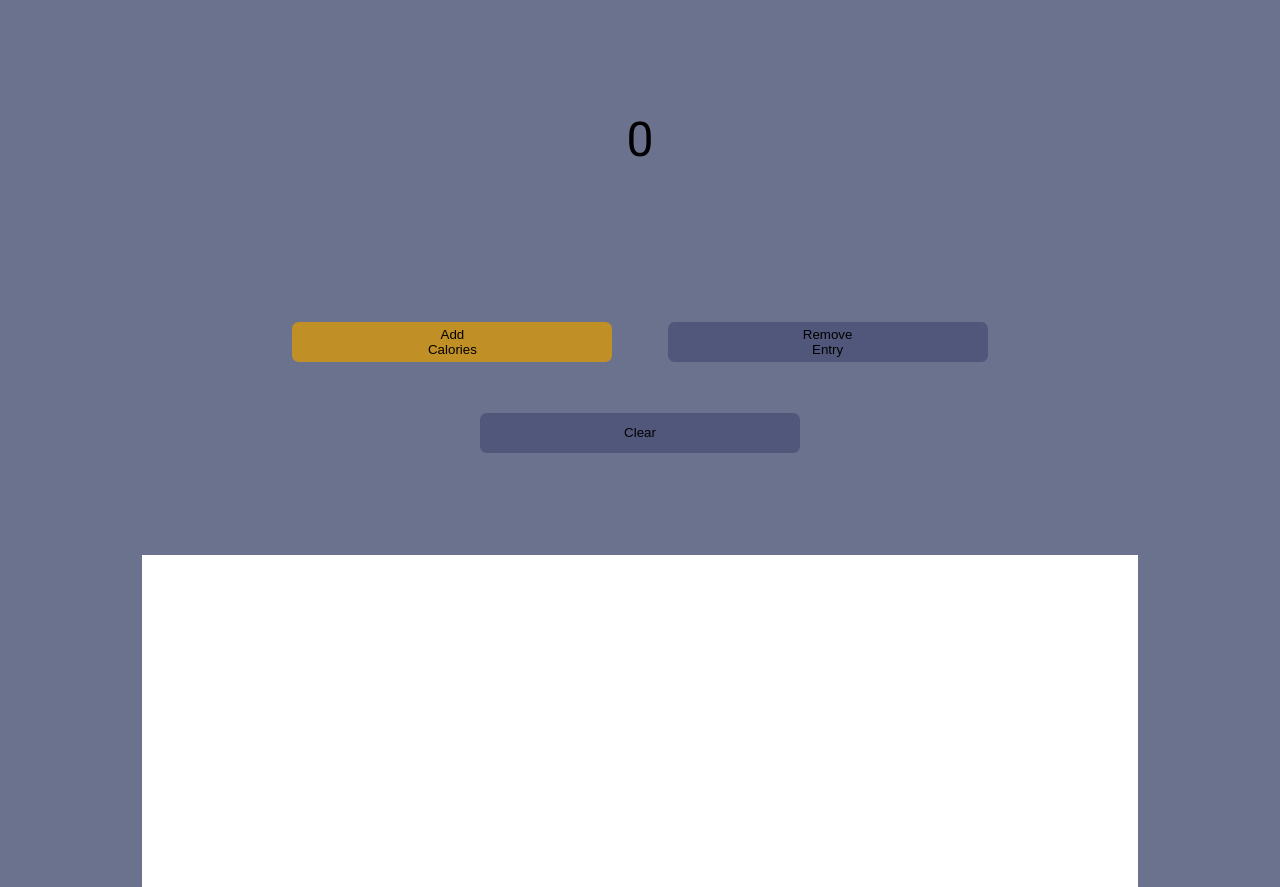
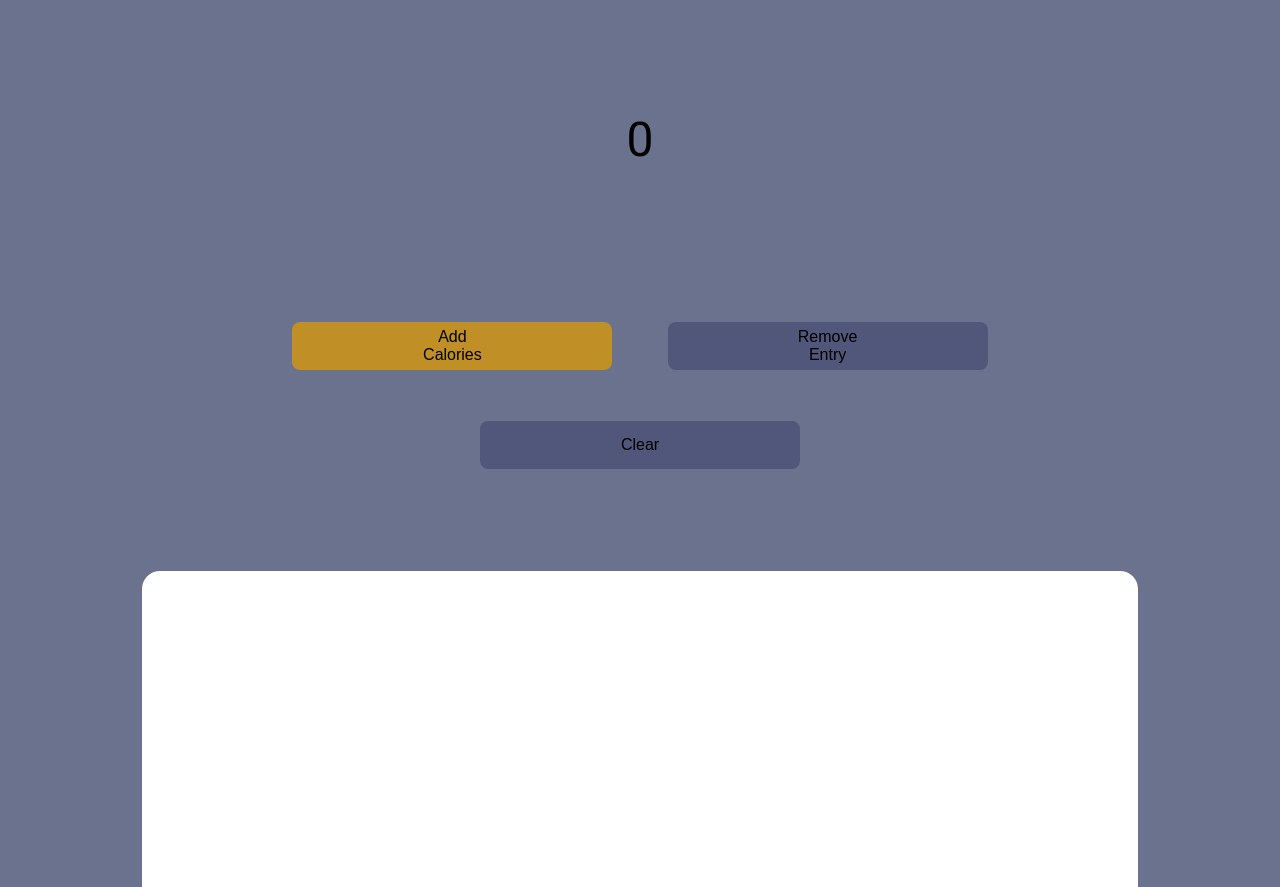
Before and after one commit to kaidx3/ezCalorieCounter, a plain HTML site: page index.html in a window 1280 px wide. Shown: the part 65-952 px from the top of the page. Drawn offline with Linux system fonts and the light colour scheme.

Commit message:
fixed some styling issues

```diff
--- a/css/styles.css
+++ b/css/styles.css
@@ -44,6 +44,7 @@ h1{
 }
 
 .main-btn{
+    font-size: medium;
     width: 25%;
     height: 3em;
     border-radius: 0.5em;
@@ -70,16 +71,17 @@ h1{
     padding: 1em;
     font-size: large;
     overflow-x: hidden;
+    border-radius: 1em;
 }
 
 .orange{
     background-color: rgb(192, 143, 37);
 }
 
-.orange:hover, .orange:active{
+.orange:hover{
     background-color: rgb(153, 114, 29);
 }
 
-.blue:hover, .blue:active{
+.blue:hover{
     background-color: #3f4461;
 }
```
Also changed, not shown: manifest.json.
